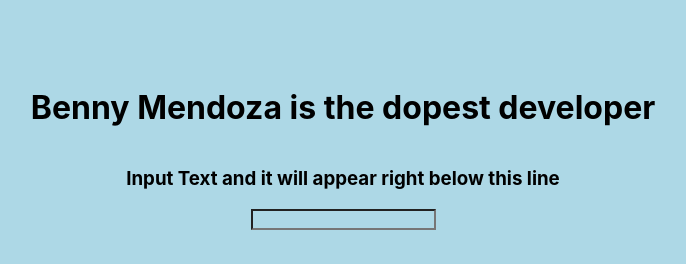
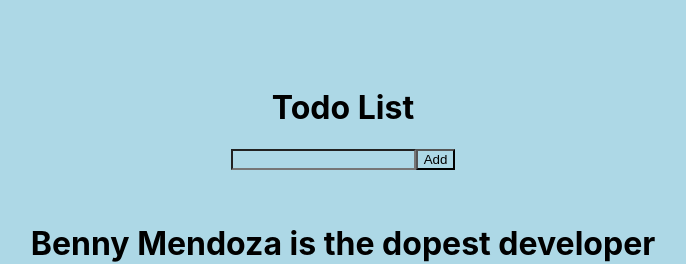
Before and after one commit to elguapo11/app-and-cart, a React (Create React App) app in the folder client/: page / in a window 1280 px wide. Shown: the part 212-476 px from the top of the page, without its empty margins (297-983 px from the left). Built offline with nearby package versions, Linux system fonts and the light colour scheme.

Commit message:
adding todo app

```diff
--- /dev/null
+++ b/client/src/Todo.js
@@ -0,0 +1,41 @@
+import React, { useState } from 'react';
+
+function TodoList() {
+  const [todos, setTodos] = useState([]);
+  const [newTodo, setNewTodo] = useState('');
+
+  const handleSubmit = (event) => {
+    event.preventDefault();
+    if (newTodo.trim() === '') return;
+    setTodos([...todos, { text: newTodo }]);
+    setNewTodo('');
+  };
+
+  const handleDelete = (index) => {
+    setTodos(todos.filter((_, i) => i !== index));
+  };
+
+  return (
+    <div className="ToDo">
+      <h1>Todo List</h1>
+      <form onSubmit={handleSubmit}>
+        <input
+          type="text"
+          value={newTodo}
+          onChange={(event) => setNewTodo(event.target.value)}
+        />
+        <button type="submit">Add</button>
+      </form>
+      <ul>
+        {todos.map((todo, index) => (
+          <li key={index}>
+            {todo.text}
+            <button onClick={() => handleDelete(index)}>Delete</button>
+          </li>
+        ))}
+      </ul>
+    </div>
+  );
+}
+
+export default TodoList;
--- a/client/src/index.css
+++ b/client/src/index.css
@@ -42,3 +42,11 @@ main {
   justify-content: center;
   align-items: center;
 }
+
+.ToDo {
+  display: flex;
+  flex-direction: column;
+  font-size: 1em;
+  justify-content: center;
+  align-items: center;
+}
--- a/client/src/index.js
+++ b/client/src/index.js
@@ -7,6 +7,7 @@ import Rain from './purplerain';
 import Counter from './counter';
 import PropsEx from './propsEx';
 import TextAppear from './textAppear';
+import TodoList from './Todo.js';
 
 
 
@@ -17,6 +18,7 @@ root.render(
     <App />
     <Rain />
     <Counter/>
+    <TodoList/>
     <PropsEx name='Benny' lastname='Mendoza' text='is the dopest developer'/>
     <TextAppear/>
   </React.StrictMode>
```
Also changed, not shown: client/src/App.css (line endings or trailing spaces).
